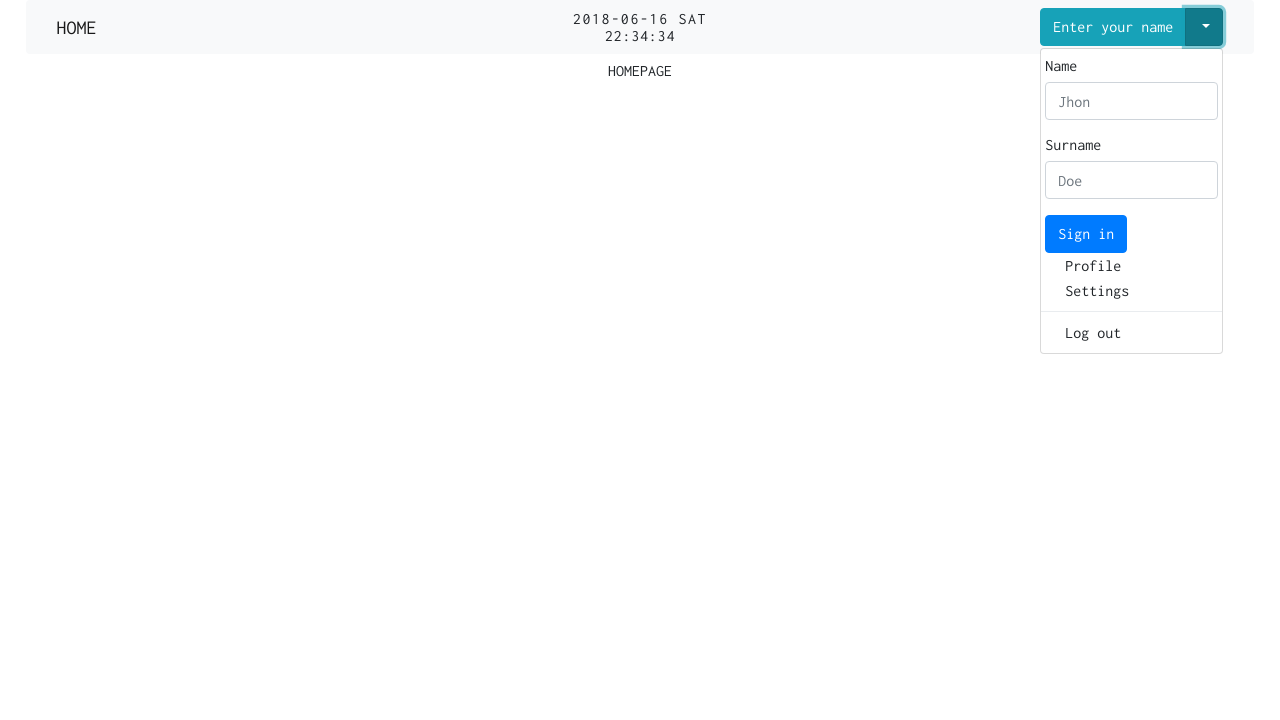
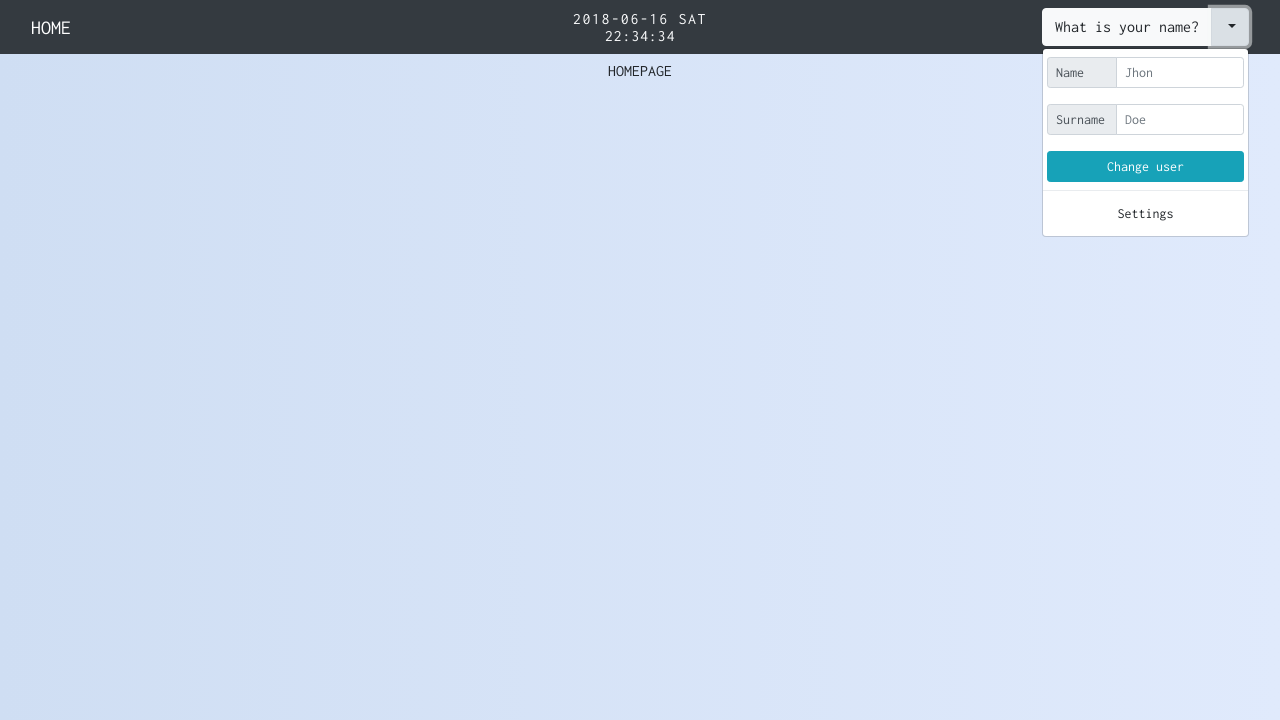
Before and after one commit to Alexnorvag/boolean-superposition, a React app: page /home in a window 1280 px wide. Both pictures are taken after a click on the button "Toggle Dropdown". Shown: the top 720 px of the page. Built offline with nearby package versions, Linux system fonts and the light colour scheme.

Commit message:
colors changed

```diff
--- a/src/App/App.scss
+++ b/src/App/App.scss
@@ -20,9 +20,14 @@ body {
     flex-direction: column;
     min-height: 100vh;
     margin: 0;
-    // background: linear-gradient( rgba(white, 0.8), rgba(white, 0.8)), url(https://s3-us-west-2.amazonaws.com/s.cdpn.io/3/wov.png);
+    background: #E0EAFC;
+    /* fallback for old browsers */
+    background: -webkit-linear-gradient(to right, #CFDEF3, #E0EAFC);
+    /* Chrome 10-25, Safari 5.1-6 */
+    background: linear-gradient(to right, #CFDEF3, #E0EAFC);
+    /* W3C, IE 10+/ Edge, Firefox 16+, Chrome 26+, Opera 12+, Safari 7+ */
     ::selection {
-        background: rgba(248, 128, 69, 0.99);
+        background: rgba(23, 184, 126, 0.99);
         color: #fff;
     }
     h2 {
--- a/src/Commons/Header.js
+++ b/src/Commons/Header.js
@@ -44,14 +44,14 @@ class Header extends Component {
         const {date, time} = this.state;
 
         return (
-            <div className="header rounded-3">
-                <nav className="navbar navbar-light bg-light rounded">
+            <div className="header">
+                <nav className="navbar navbar-dark bg-dark">
                     <div className="col-4">
                         <Link to={'/home'}>
                             <p className="navbar-brand text-uppercase">Home</p>
                         </Link>
                     </div>
-                    <div className="col-4 d-inline text-center">
+                    <div className="col-4 d-inline text-center text-light">
                         <p className="date">{date}</p>
                         <p className="time">{time}</p>
                     </div>
@@ -60,13 +60,13 @@ class Header extends Component {
                         <div className="btn-group">
                             <button
                                 type="button"
-                                className="btn btn-info"
+                                className="btn btn-light"
                                 data-toggle="dropdown"
                                 aria-haspopup="true"
-                                aria-expanded="false">Enter your name</button>
+                                aria-expanded="false">What is your name?</button>
                             <button
                                 type="button"
-                                className="btn btn-info dropdown-toggle"
+                                className="btn btn-light dropdown-toggle"
                                 data-toggle="dropdown"
                                 aria-haspopup="true"
                                 aria-expanded="false">
@@ -74,28 +74,35 @@ class Header extends Component {
                             </button>
                             <div className="dropdown-menu dropdown-menu-right">
                                 <form className="px-1 py-0">
-                                    <div className="form-group">
-                                        <label htmlFor="exampleDropdownFormPassword1">Name</label>
+                                    <div className="input-group input-group-sm mb-3">
+                                        <div className="input-group-prepend">
+                                            <span className="input-group-text" id="groupName">Name</span>
+                                        </div>
                                         <input
-                                            type="password"
+                                            type="text"
                                             className="form-control"
-                                            id="exampleDropdownFormPassword1"
+                                            aria-describedby="groupName"
                                             placeholder="Jhon"/>
                                     </div>
-                                    <div className="form-group">
-                                        <label htmlFor="exampleDropdownFormEmail1">Surname</label>
+                                    <div className="input-group input-group-sm mb-3">
+                                        <div className="input-group-prepend">
+                                            <span className="input-group-text" id="groupSurname">Surname</span>
+                                        </div>
                                         <input
-                                            type="email"
+                                            type="text"
                                             className="form-control"
-                                            id="exampleDropdownFormEmail1"
+                                            aria-describedby="groupSurname"
                                             placeholder="Doe"/>
                                     </div>
-                                    <button type="submit" className="btn btn-primary">Sign in</button>
+
+                                    <button type="button" className="btn btn-info btn-sm btn-block">Change user</button>
                                 </form>
-                                <a className="dropdown-item" href="/profile">Profile</a>
-                                <a className="dropdown-item" href="/settings">Settings</a>
                                 <div className="dropdown-divider"></div>
-                                <a className="dropdown-item" href="/logout">Log out</a>
+                                <div className="px-1">
+                                    <Link to={'/settings'} className="dropdown-item text-center btn-sm btn-outline-info rounded">
+                                        Settings
+                                    </Link>
+                                </div>
                             </div>
                         </div>
                     </div>
--- a/src/Commons/Header.scss
+++ b/src/Commons/Header.scss
@@ -1,7 +1,6 @@
 .header {
-    width: 96%;
+    width: 100%;
     transition: 200ms;
-
     p {
         margin: 0;
         padding: 0;
@@ -14,5 +13,9 @@
         letter-spacing: 0.1em;
         font-size: 1rem;
     }
-
+    .btn-group {
+        .input-group-text {
+            width: 70px;
+        }
+    }
 }
```
